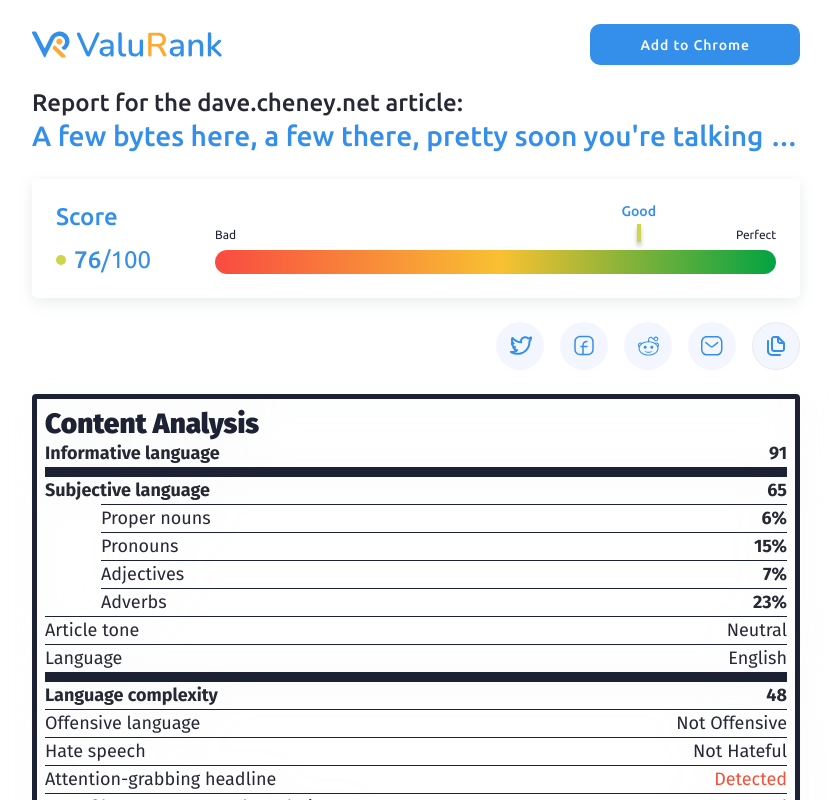
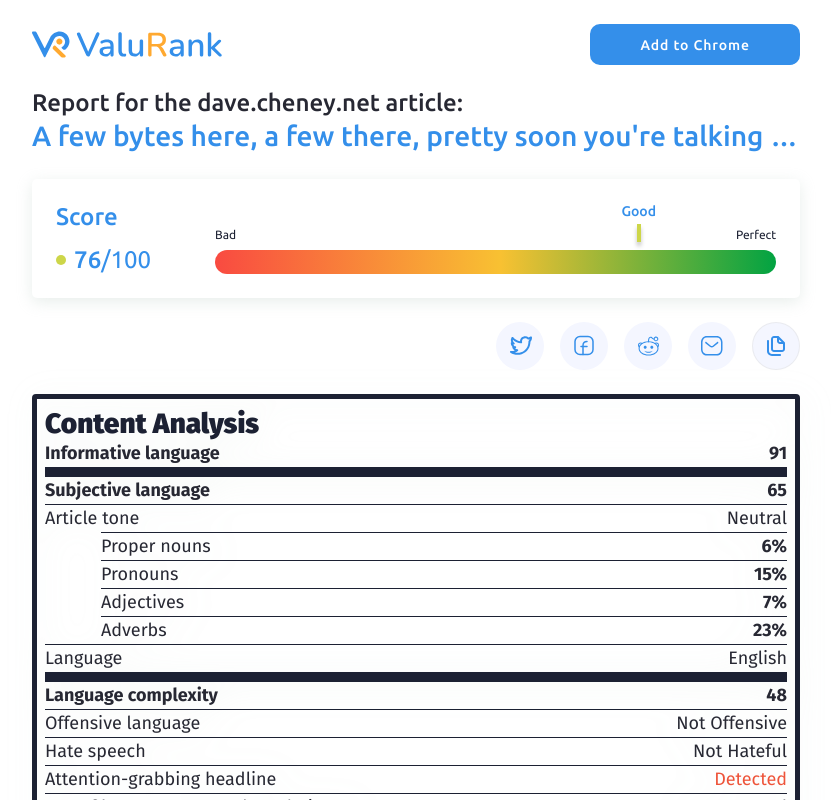
Before and after one commit to kindrakevychn/Next-report, a Next.js app: page / in a window 1280 px wide. Shown: the top 800 px of the page, without its empty margins (224-1055 px from the left). Built offline with nearby package versions, Linux system fonts and the light colour scheme.

Commit message:
Change position of article tone indicator

```diff
--- a/pages/index.jsx
+++ b/pages/index.jsx
@@ -154,6 +154,14 @@ function Data({ score, details }) {
                         />
                     }
                     {
+                        details.tone != null &&
+                        <StringIndicator
+                            value={details.tone.label}
+                            title={INDICATORS.tone.title}
+                            description={INDICATORS.tone.description}
+                        />
+                    }
+                    {
                         details.languageStats != null &&
                         details.languageStats.data != null &&
                         details.languageStats.data.properNouns != null &&
@@ -199,14 +207,6 @@ function Data({ score, details }) {
                             description={INDICATORS.languageStats.data.adverbs.description}
                             titleLeftPadding
                             isNumber
-                        />
-                    }
-                    {
-                        details.tone != null &&
-                        <StringIndicator
-                            value={details.tone.label}
-                            title={INDICATORS.tone.title}
-                            description={INDICATORS.tone.description}
                         />
                     }
                     {
```
